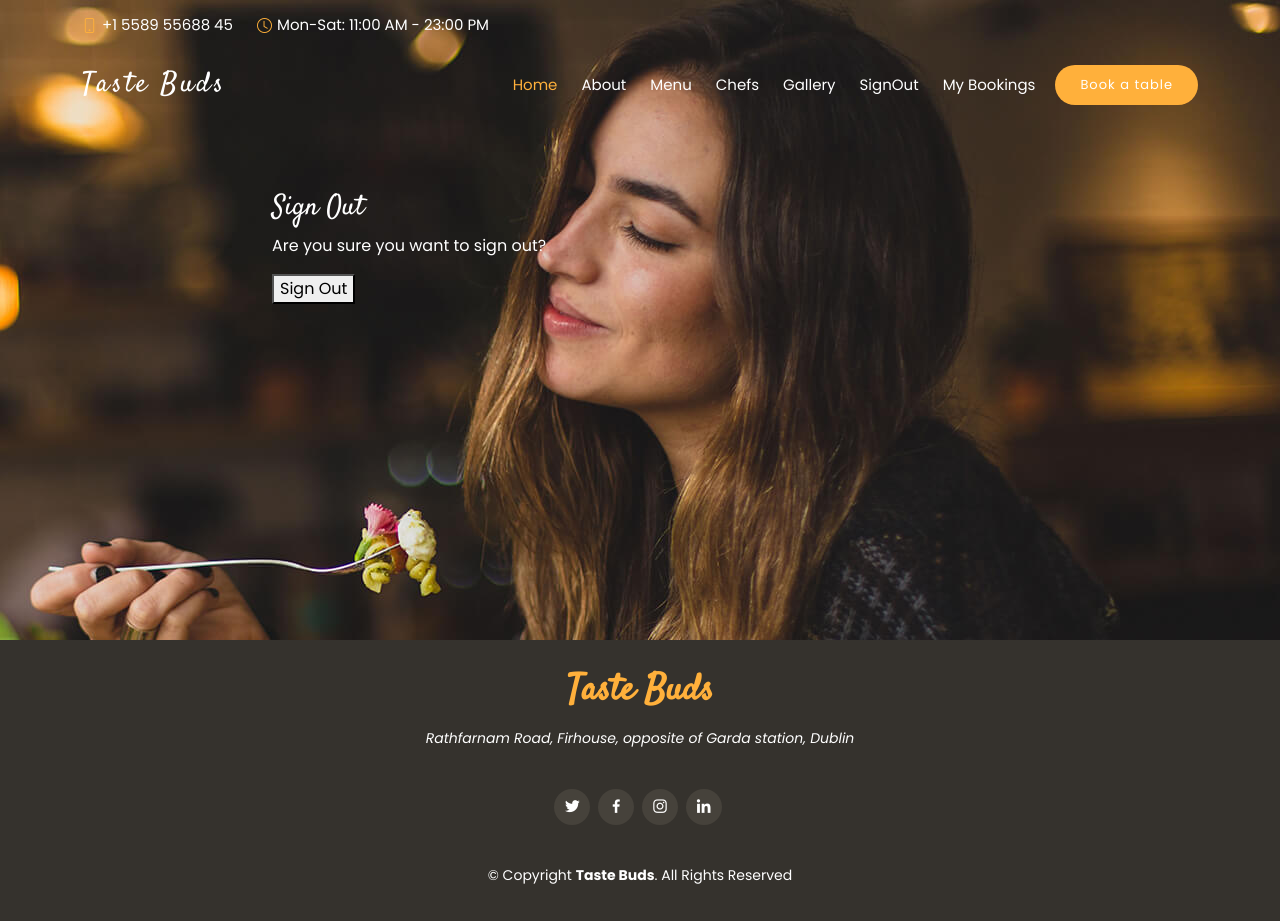
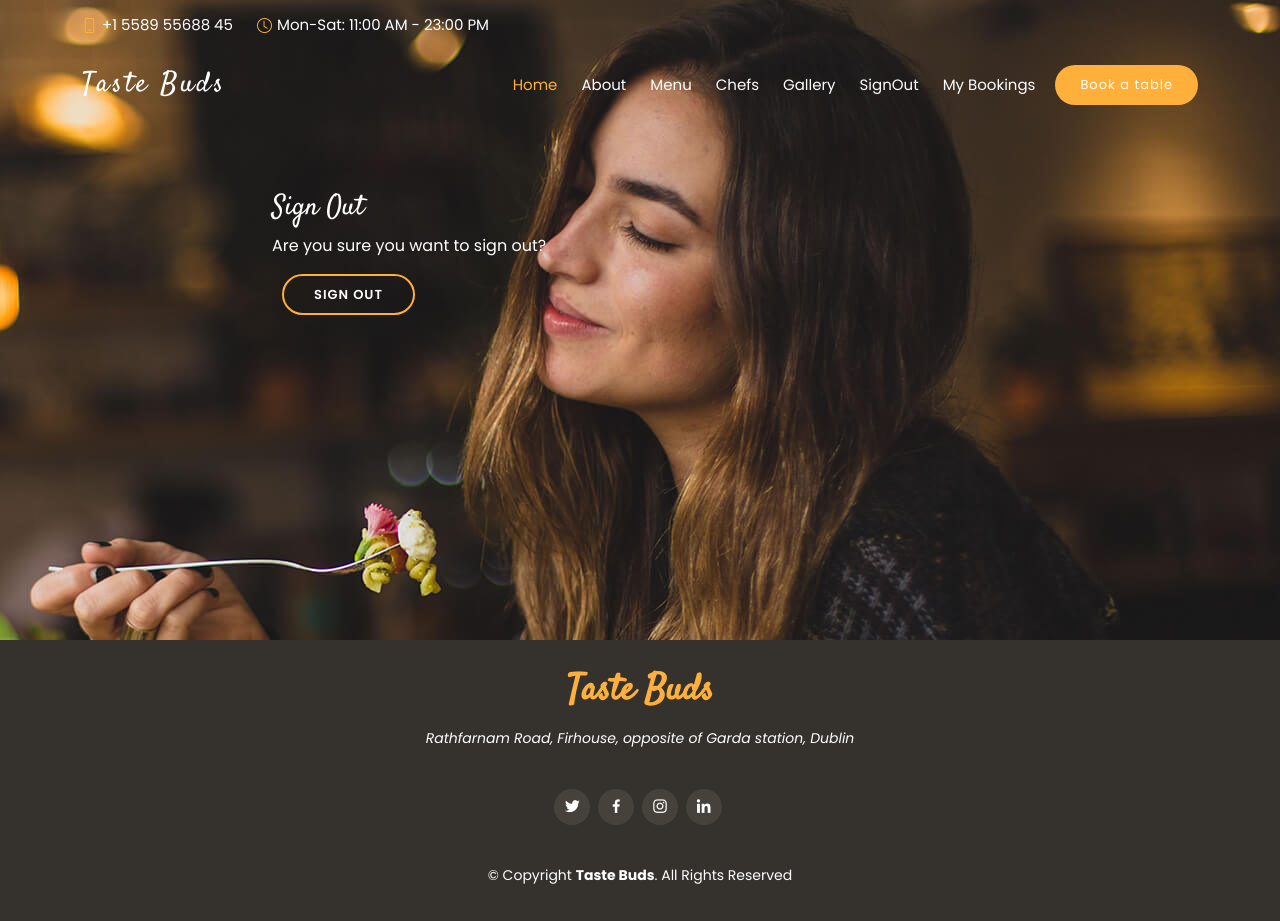
Before and after one commit to bijokmathew/Taste-Buds-Restaurant-App, a Django app: page /accounts/logout/ in a window 1280 px wide. Run offline with Django 3.2, Linux system fonts and the light colour scheme; the visitor is signed in with stand-in values (Sample User, id 1); some libraries are stand-ins or nearby versions.

Commit message:
Button style modified for Sign Out form

```diff
--- a/templates/account/login.html
+++ b/templates/account/login.html
@@ -13,7 +13,7 @@
         <h3>{% trans "Sign In" %}</h3>
         <p>{% blocktrans %}Welcome back! Login to make your reservation and manage your bookings.
           If you have not created an account yet, then please
-          <a href="{{ ignup_url }}"> <strong>SignUp</strong></a> first.{% endblocktrans %}</p>
+          <a href="{{ ignup_url }}"> <strong>Sign Up</strong></a> first.{% endblocktrans %}</p>
       </div>
     </div>
     <div class="row">
--- a/templates/account/logout.html
+++ b/templates/account/logout.html
@@ -5,7 +5,7 @@
 {% block head_title %}{% trans "Sign Out" %}{% endblock %}
 
 {% block content %}
-<div class="login-form">
+<div id="login-form" class="login-form">
   <div class="container heigth pt-5">
     <div class="row pt-5 mt-4">
       <div class="col-md-8 offset-md-2 mt-4 pt-5">
--- a/templates/account/signup.html
+++ b/templates/account/signup.html
@@ -12,7 +12,7 @@
         <h3>{% trans "Sign Up" %}</h3>
 
         <p>{% blocktrans %}Already have an account? Then please <a href="{{ login_url }}">
-          <strong>SignIn</strong> </a>.{% endblocktrans %}</p>
+          <strong>Sign In</strong> </a>.{% endblocktrans %}</p>
 
         <form class="signup" id="signup_form" method="post" action="{% url 'account_signup' %}">
           {% csrf_token %}
```
